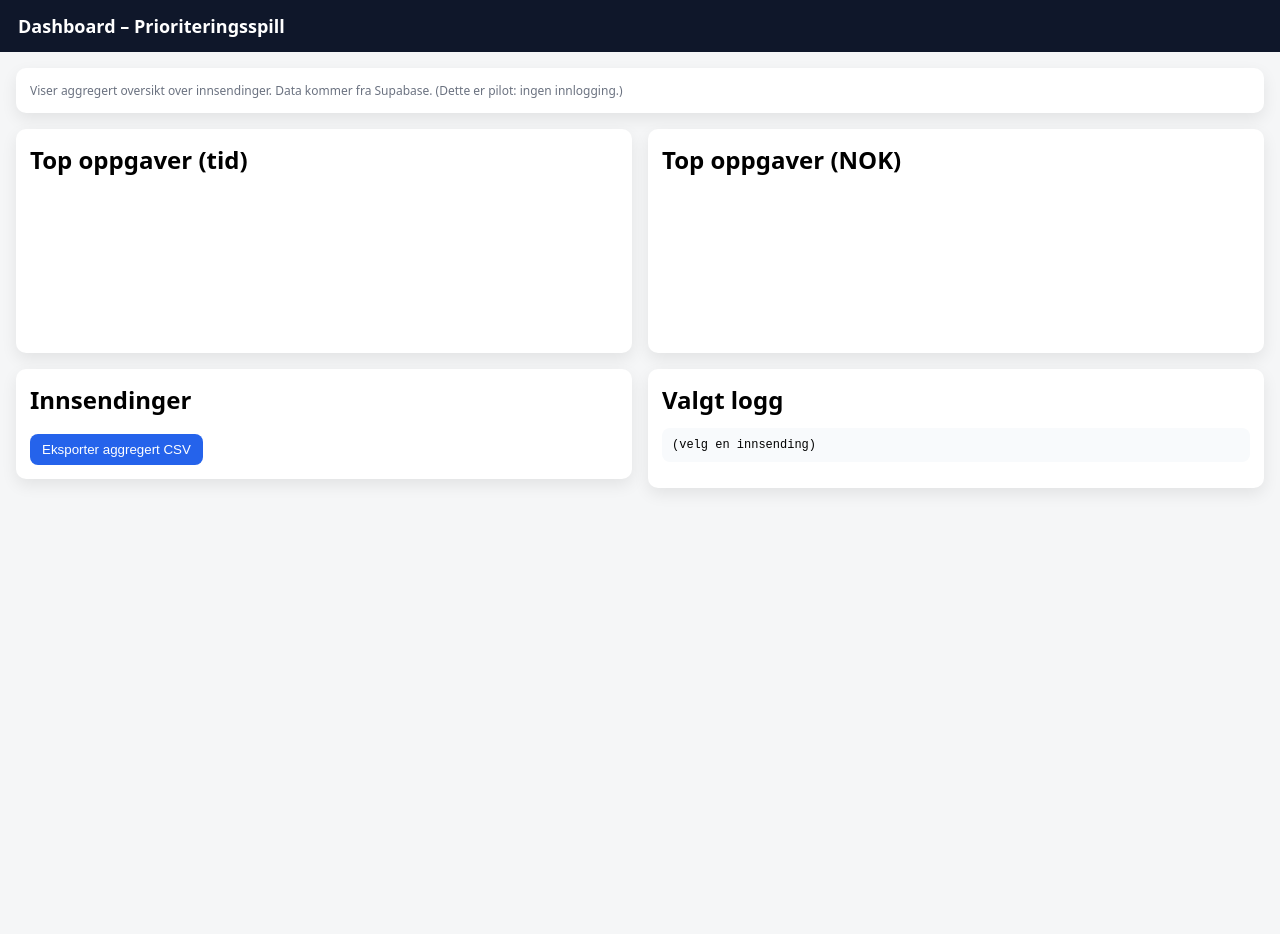
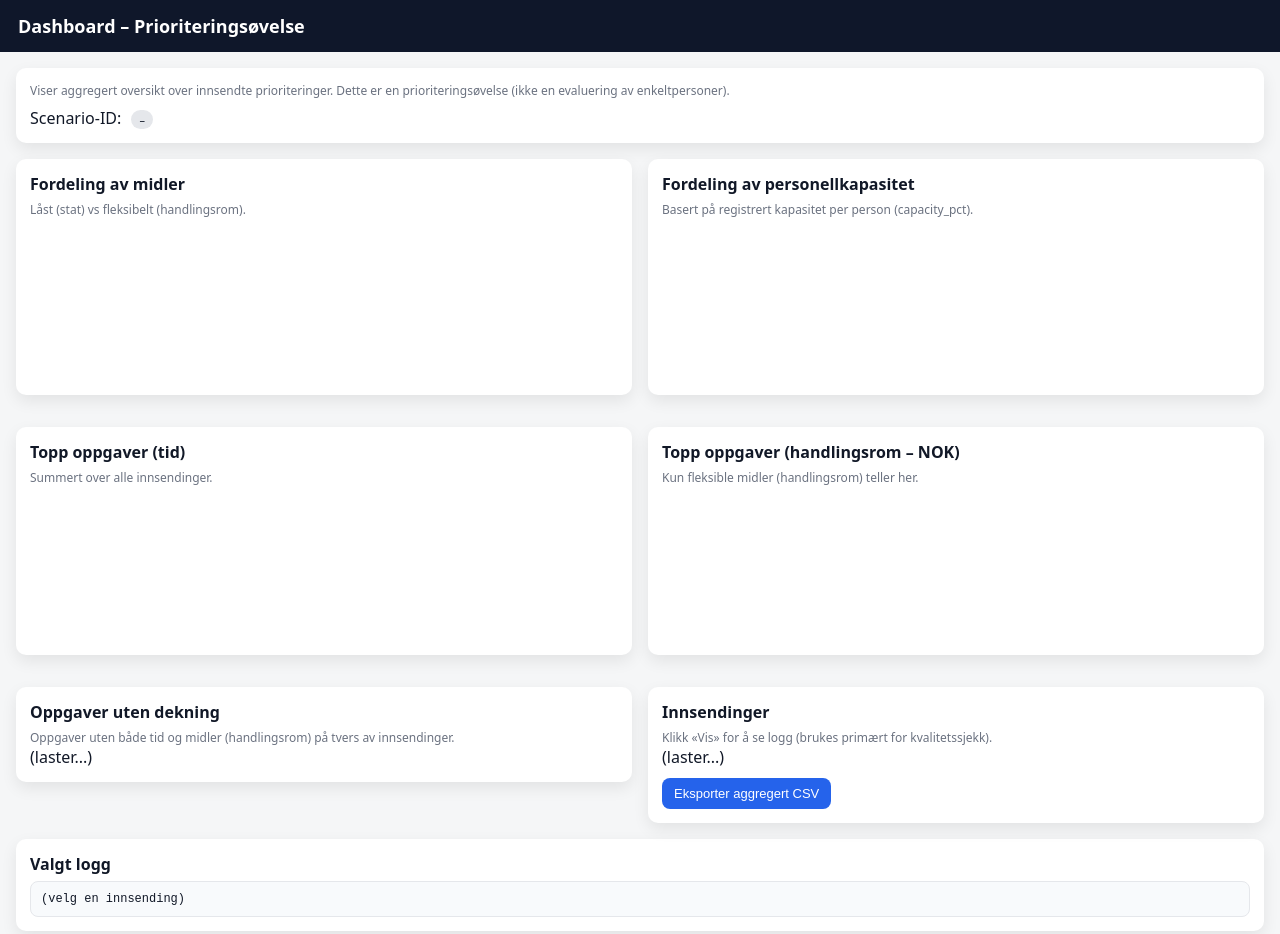
Before and after one commit to Cinaedin/ResourceGame, a plain HTML site: page dashboard.html in a window 1280 px wide. Before the commit the page ends 800 px from the top, so only its background shows below. Drawn offline with nearby package versions, Linux system fonts and the light colour scheme.

Commit message:
Update dashboard.html

```diff
--- a/dashboard.html
+++ b/dashboard.html
@@ -1,66 +1,161 @@
 <!doctype html>
-<html lang="no">
+<html lang="nb">
 <head>
   <meta charset="utf-8" />
   <meta name="viewport" content="width=device-width,initial-scale=1" />
-  <title>Dashboard – Prioriteringsspill</title>
+  <title>Dashboard – Prioriteringsøvelse</title>
 
   <script src="https://cdn.jsdelivr.net/npm/@supabase/supabase-js@2"></script>
   <script src="https://cdn.jsdelivr.net/npm/chart.js@4.4.1/dist/chart.umd.min.js"></script>
   <script src="config.js"></script>
 
   <style>
-    :root { --bg:#f5f6f7; --card:#fff; --muted:#6b7280; }
-    body { margin:0; font-family: system-ui,-apple-system,Segoe UI,Roboto,Arial; background:var(--bg); }
-    header { background:#0f172a; color:#fff; padding:14px 18px; }
-    header h1 { margin:0; font-size:18px; }
+    :root {
+      --bg:#f5f6f7;
+      --card:#ffffff;
+      --text:#111827;
+      --muted:#6b7280;
+      --border:#e5e7eb;
+      --blue:#2563eb;
+    }
+
+    * { box-sizing:border-box; }
+    body {
+      margin:0;
+      font-family: system-ui,-apple-system,Segoe UI,Roboto,Arial;
+      background:var(--bg);
+      color:var(--text);
+    }
+
+    header {
+      background:#0f172a;
+      color:#fff;
+      padding:14px 18px;
+    }
+    header h1 { margin:0; font-size:18px; font-weight:600; }
+
     main { padding:16px; }
+
+    .card {
+      background:var(--card);
+      border-radius:10px;
+      padding:14px;
+      box-shadow:0 6px 16px rgba(0,0,0,.08);
+      margin-bottom:16px;
+    }
+
     .row { display:flex; gap:16px; align-items:flex-start; }
     .col { flex:1; min-width:0; }
-    .card { background:var(--card); border-radius:10px; padding:14px; box-shadow:0 6px 16px rgba(0,0,0,.08); }
+
+    h2 { margin:0 0 6px; font-size:16px; }
     .muted { color:var(--muted); font-size:12px; }
+
     table { width:100%; border-collapse:collapse; }
-    td,th { padding:8px; border-bottom:1px solid #e5e7eb; text-align:left; }
-    th { font-size:12px; color:var(--muted); }
-    pre { white-space:pre-wrap; font-size:12px; background:#f8fafc; padding:10px; border-radius:8px; }
-    button { border:0; border-radius:8px; padding:8px 12px; cursor:pointer; background:#2563eb; color:#fff; }
+    th, td { padding:8px; border-bottom:1px solid var(--border); text-align:left; }
+    th { font-size:12px; color:var(--muted); font-weight:600; }
+
+    pre {
+      white-space:pre-wrap;
+      font-size:12px;
+      background:#f8fafc;
+      padding:10px;
+      border-radius:8px;
+      border:1px solid var(--border);
+      margin:0;
+    }
+
+    button {
+      border:0;
+      border-radius:8px;
+      padding:8px 12px;
+      cursor:pointer;
+      background:var(--blue);
+      color:#fff;
+      font-size:13px;
+    }
+
+    .pill {
+      display:inline-block;
+      padding:2px 8px;
+      border-radius:999px;
+      background:#e5e7eb;
+      font-size:11px;
+      margin-left:6px;
+    }
+
+    ul { margin:8px 0 0 18px; }
   </style>
 </head>
+
 <body>
 <header>
-  <h1>Dashboard – Prioriteringsspill</h1>
+  <h1>Dashboard – Prioriteringsøvelse</h1>
 </header>
 
 <main>
-  <section class="card">
+
+  <div class="card">
     <div class="muted">
-      Viser aggregert oversikt over innsendinger. Data kommer fra Supabase.
-      (Dette er pilot: ingen innlogging.)
+      Viser aggregert oversikt over innsendte prioriteringer.
+      Dette er en prioriteringsøvelse (ikke en evaluering av enkeltpersoner).
     </div>
-  </section>
+    <div style="margin-top:8px;">
+      Scenario-ID: <span class="pill" id="scenarioIdPill">–</span>
+    </div>
+  </div>
 
-  <section class="row" style="margin-top:16px;">
+  <!-- ALWAYS VISIBLE: CONTEXT DONUTS -->
+  <div class="row">
     <div class="col card">
-      <h2 style="margin:0 0 8px;">Top oppgaver (tid)</h2>
+      <h2>Fordeling av midler</h2>
+      <div class="muted">Låst (stat) vs fleksibelt (handlingsrom).</div>
+      <canvas id="chartFundsPie"></canvas>
+      <div class="muted" id="fundsText" style="margin-top:8px;"></div>
+    </div>
+
+    <div class="col card">
+      <h2>Fordeling av personellkapasitet</h2>
+      <div class="muted">Basert på registrert kapasitet per person (capacity_pct).</div>
+      <canvas id="chartPeoplePie"></canvas>
+      <div class="muted" id="peopleText" style="margin-top:8px;"></div>
+    </div>
+  </div>
+
+  <!-- RESULTS -->
+  <div class="row" style="margin-top:16px;">
+    <div class="col card">
+      <h2>Topp oppgaver (tid)</h2>
+      <div class="muted">Summert over alle innsendinger.</div>
       <canvas id="chartTime"></canvas>
     </div>
     <div class="col card">
-      <h2 style="margin:0 0 8px;">Top oppgaver (NOK)</h2>
+      <h2>Topp oppgaver (handlingsrom – NOK)</h2>
+      <div class="muted">Kun fleksible midler (handlingsrom) teller her.</div>
       <canvas id="chartMoney"></canvas>
     </div>
-  </section>
+  </div>
 
-  <section class="row" style="margin-top:16px;">
+  <!-- IGNORED TASKS + SUBMISSIONS -->
+  <div class="row" style="margin-top:16px;">
     <div class="col card">
-      <h2 style="margin:0 0 8px;">Innsendinger</h2>
-      <div id="submissions"></div>
+      <h2>Oppgaver uten dekning</h2>
+      <div class="muted">Oppgaver uten både tid og midler (handlingsrom) på tvers av innsendinger.</div>
+      <div id="ignoredTasks">(laster...)</div>
+    </div>
+
+    <div class="col card">
+      <h2>Innsendinger</h2>
+      <div class="muted">Klikk «Vis» for å se logg (brukes primært for kvalitetssjekk).</div>
+      <div id="submissions">(laster...)</div>
       <button id="exportCsv" style="margin-top:10px;">Eksporter aggregert CSV</button>
     </div>
-    <div class="col card">
-      <h2 style="margin:0 0 8px;">Valgt logg</h2>
-      <pre id="logView">(velg en innsending)</pre>
-    </div>
-  </section>
+  </div>
+
+  <div class="card">
+    <h2>Valgt logg</h2>
+    <pre id="logView">(velg en innsending)</pre>
+  </div>
+
 </main>
 
 <script src="dashboard.js"></script>
```
